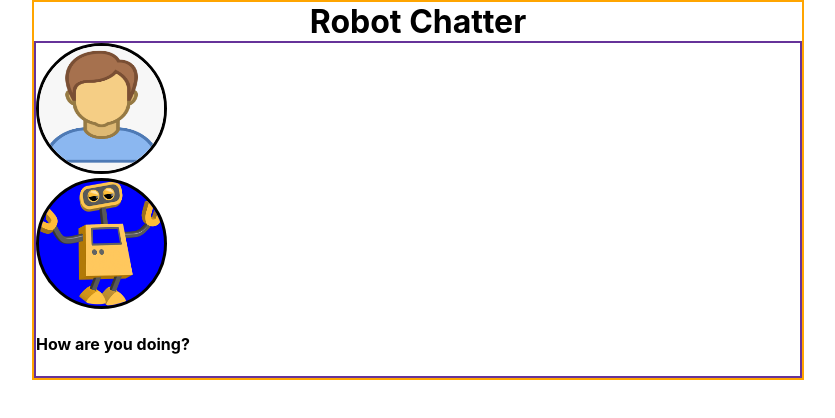
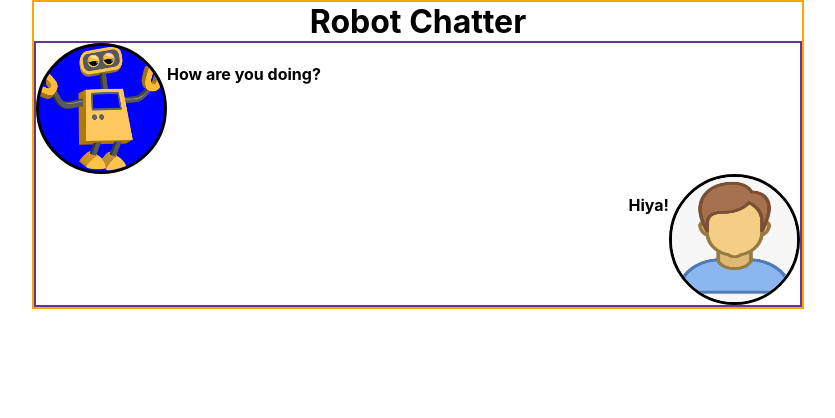
Before and after one commit to CJ484/robot-chat, a React (Create React App) app: page / in a window 1280 px wide. Shown: the top 418 px of the page, without its empty margins (222-1057 px from the left). Built offline with nearby package versions, Linux system fonts and the light colour scheme.

Commit message:
Added firebase and started the component

```diff
--- a/package.json
+++ b/package.json
@@ -6,6 +6,7 @@
     "@testing-library/jest-dom": "^5.16.2",
     "@testing-library/react": "^12.1.2",
     "@testing-library/user-event": "^13.5.0",
+    "firebase": "^9.6.6",
     "react": "^17.0.2",
     "react-dom": "^17.0.2",
     "react-scripts": "5.0.0",
--- a/src/App.css
+++ b/src/App.css
@@ -17,8 +17,7 @@ h1 {
 }
 
 .chatbox-human {
-  display: block;
-
+  float: right;
 }
 
 img {
@@ -28,3 +27,7 @@ img {
   border-radius: 70px;
   border: 3px solid black;
 }
+
+.chatbox-human, .chatbox-robot {
+  display: flex;
+}
--- a/src/App.js
+++ b/src/App.js
@@ -7,12 +7,13 @@ function App() {
     <div className="App">
       <h1>Robot Chatter</h1>
       <div className="chat">
-        <div className="chatbox-human">
-          <img src={person} alt="person"/>
-        </div>
         <div className="chatbox-robot">
           <img src={robot2} alt="robot"/>
           <h4>How are you doing?</h4>
+        </div>
+        <div className="chatbox-human">
+          <h4>Hiya!</h4>
+          <img src={person} alt="person"/>
         </div>
       </div>
     </div>
```
Also changed, not shown: src/Messages_human.js (added, +27 -0 lines), 1 other file (tests, documents, lock files or other folders).
